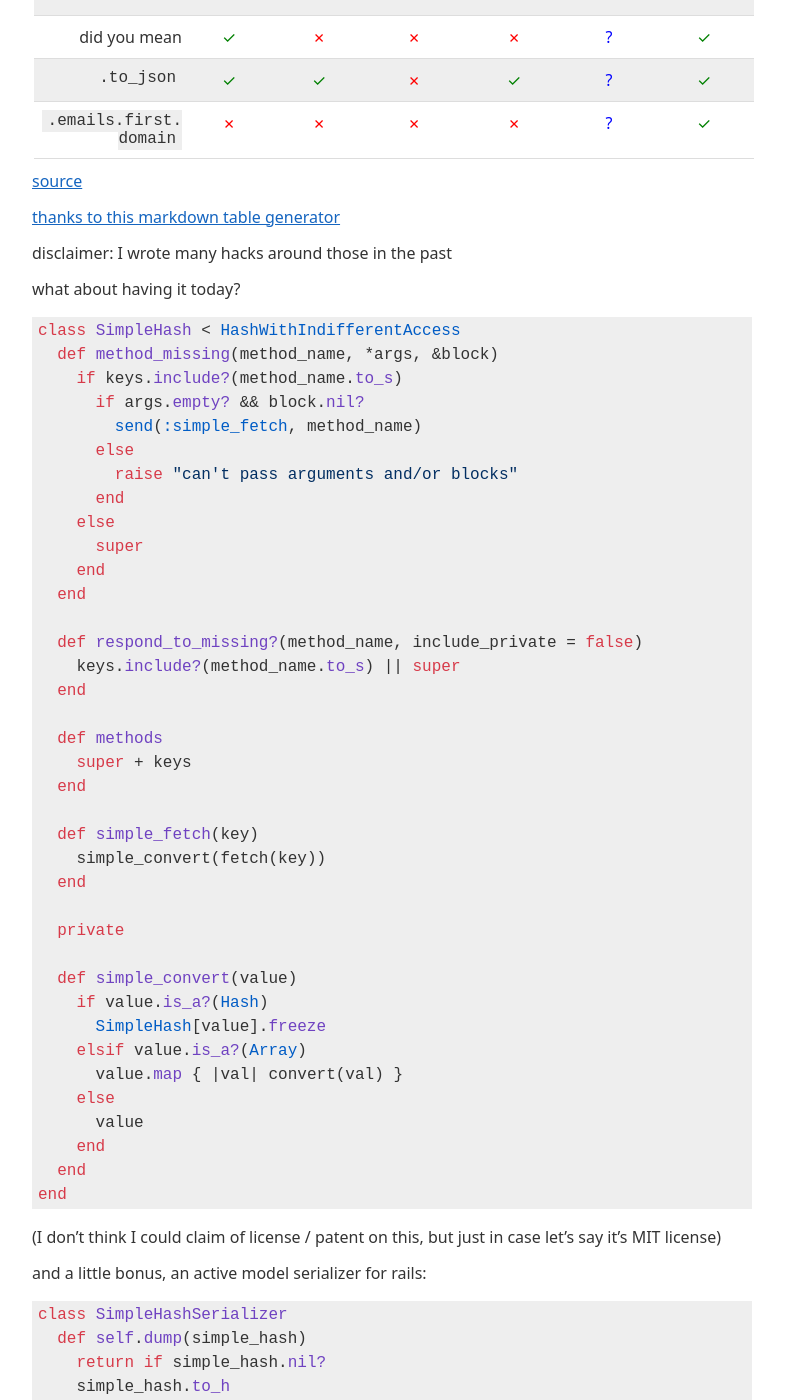
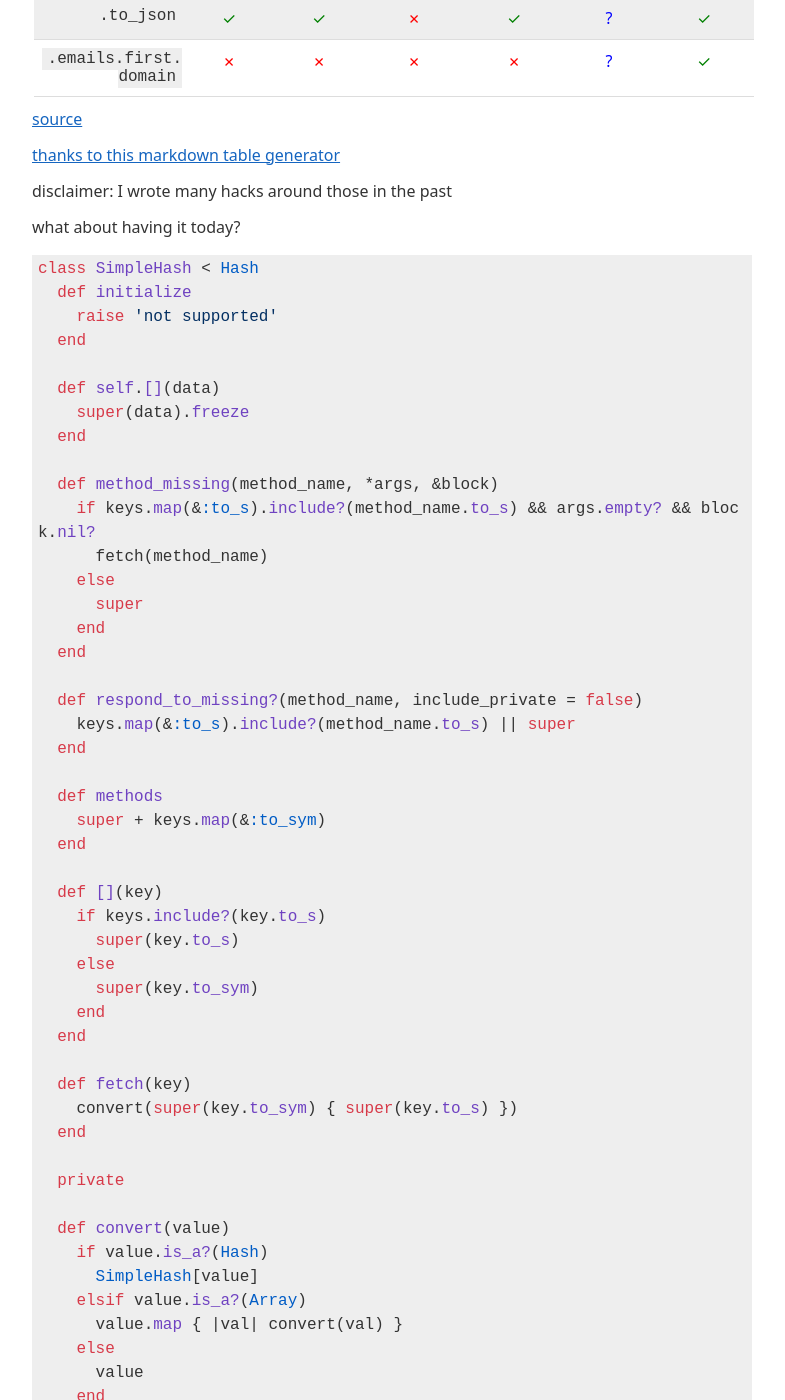
Before and after one commit to localhostdotdev/localhostdotdev.github.io, a Jekyll site: the page built from simple_hash.md, in a window 1280 px wide and 1400 px high, scrolled down 1146 px. Shown: the whole window, without its empty margins (248-1033 px from the left). Built offline with Jekyll 4.4.1, drawn with Linux system fonts in a browser that asks for light colours; some of the changed text lies outside the part shown.

Commit message:
edit 4, e.g. update the code

````diff
--- a/simple_hash.md
+++ b/simple_hash.md
@@ -21,8 +21,6 @@ tr th:last-child {
   }
 }
 </style>
-
-**edit** not sure about this anymore, I would rather inherint from Hash and lose the "indifferent access", also making it read-only allows to use `define_method` which is nice.
 
 you know `Struct`, `Hash`, `OpenStruct`, `HashWithIndifferentAccess`, [your custom classes], etc. what if there was a better way, one key-value class that would combine the best of all worlds?
 
@@ -70,36 +68,48 @@ disclaimer: I wrote many hacks around those in the past
 what about having it today?
 
 ```ruby
-class SimpleHash < HashWithIndifferentAccess
+class SimpleHash < Hash
+  def initialize
+    raise 'not supported'
+  end
+
+  def self.[](data)
+    super(data).freeze
+  end
+
   def method_missing(method_name, *args, &block)
-    if keys.include?(method_name.to_s)
-      if args.empty? && block.nil?
-        send(:simple_fetch, method_name)
-      else
-        raise "can't pass arguments and/or blocks"
-      end
+    if keys.map(&:to_s).include?(method_name.to_s) && args.empty? && block.nil?
+      fetch(method_name)
     else
       super
     end
   end
 
   def respond_to_missing?(method_name, include_private = false)
-    keys.include?(method_name.to_s) || super
+    keys.map(&:to_s).include?(method_name.to_s) || super
   end
 
   def methods
-    super + keys
+    super + keys.map(&:to_sym)
   end
 
-  def simple_fetch(key)
-    simple_convert(fetch(key))
+  def [](key)
+    if keys.include?(key.to_s)
+      super(key.to_s)
+    else
+      super(key.to_sym)
+    end
+  end
+
+  def fetch(key)
+    convert(super(key.to_sym) { super(key.to_s) })
   end
 
   private
 
-  def simple_convert(value)
+  def convert(value)
     if value.is_a?(Hash)
-      SimpleHash[value].freeze
+      SimpleHash[value]
     elsif value.is_a?(Array)
       value.map { |val| convert(val) }
     else
@@ -188,6 +198,14 @@ the recommended way to do this is `user[:emails].first.merge!(domain3: 'example.
 
 (I should add "I can fix the bugs" to the comparaison table :) )
 
+**edit 4**
+
+moved to a restricted frozen hash (`merge`/etc. still works as it produces a copy) that doesn't depend on active support (inherint from `Hash` directly).
+
+doesn't handle most methods like HashWithIndifferentAccess does so the symbol/string keys is mostly superfical.
+
+clearly not perfect but good enough for now.
+
 -------
 
 [source of this page on github](https://github.com/localhostdotdev/localhostdotdev.github.io/blob/master/simple_hash.md)
````
